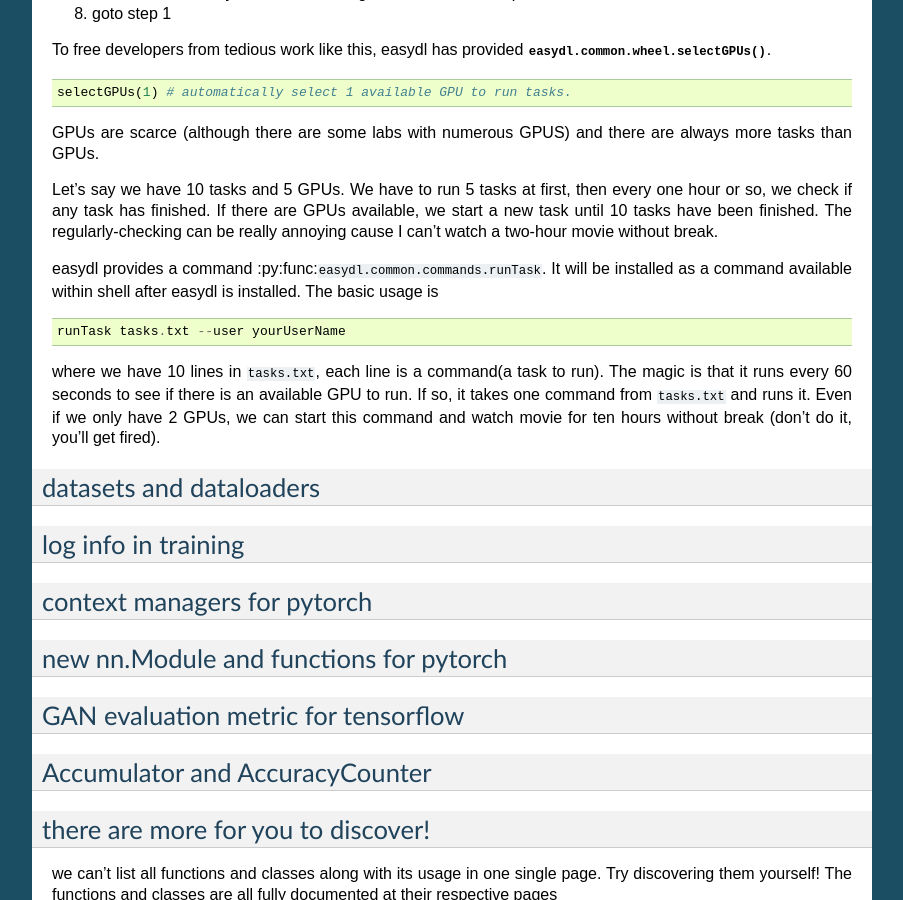
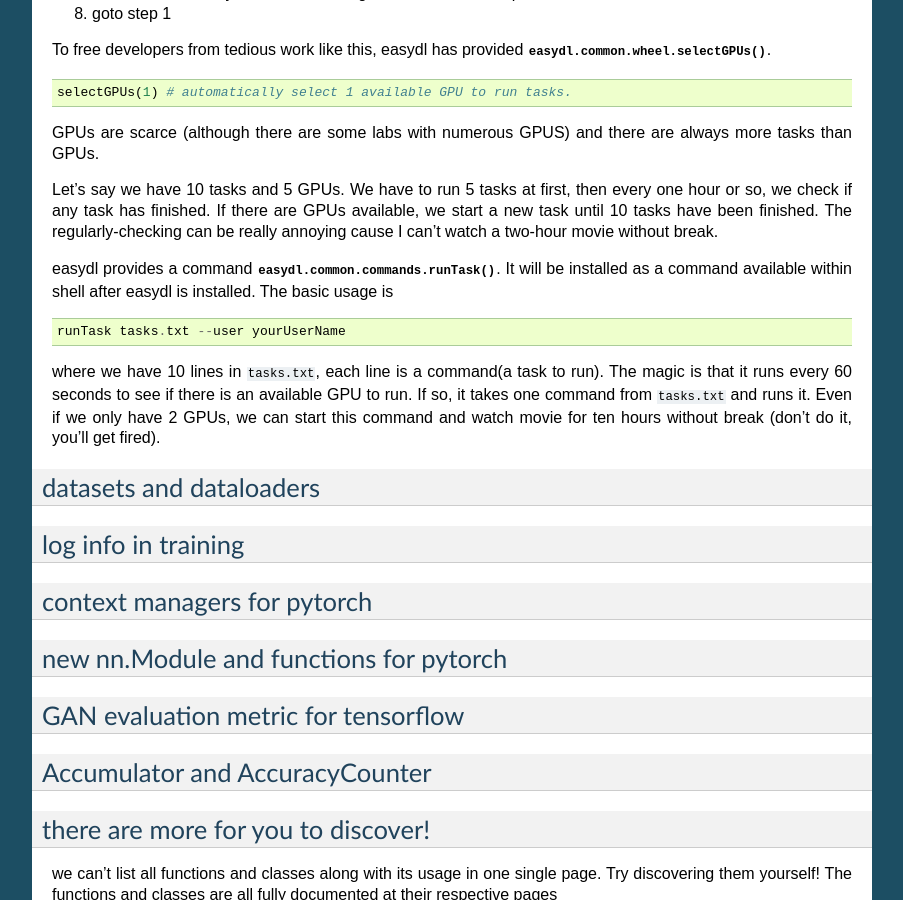
Before and after one commit to zwy19/easydl, a Sphinx documentation site: the page built from docs/index.rst, in a window 1280 px wide and 900 px high, scrolled down 1530 px. Shown: the whole window, without its empty margins (198-1101 px from the left). Built offline with Sphinx 7.4.7, drawn with Linux system fonts in a browser that asks for light colours.

Commit message:
doc bug fix : not a link to easydl.common.commands.runTask

```diff
--- a/docs/index.rst
+++ b/docs/index.rst
@@ -96,7 +96,7 @@
 has finished. If there are GPUs available, we start a new task until 10 tasks have been finished. The regularly-checking
 can be really annoying cause I can't watch a two-hour movie without break.
 
-easydl provides a command :py:func:``easydl.common.commands.runTask``. It will be installed as a command available
+easydl provides a command :py:func:`easydl.common.commands.runTask`. It will be installed as a command available
 within shell after easydl is installed. The basic usage is ::
 
     runTask tasks.txt --user yourUserName
```
